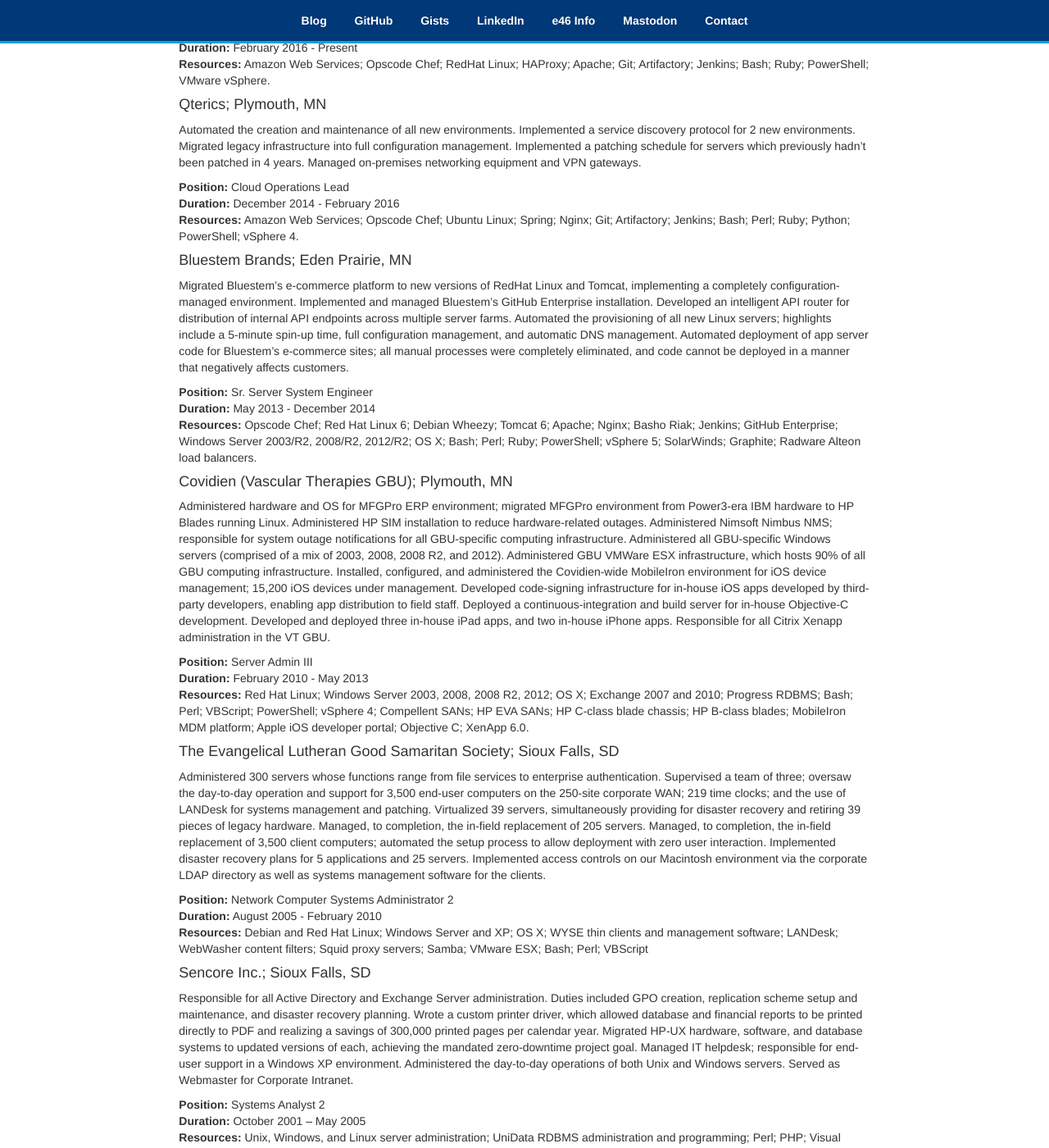
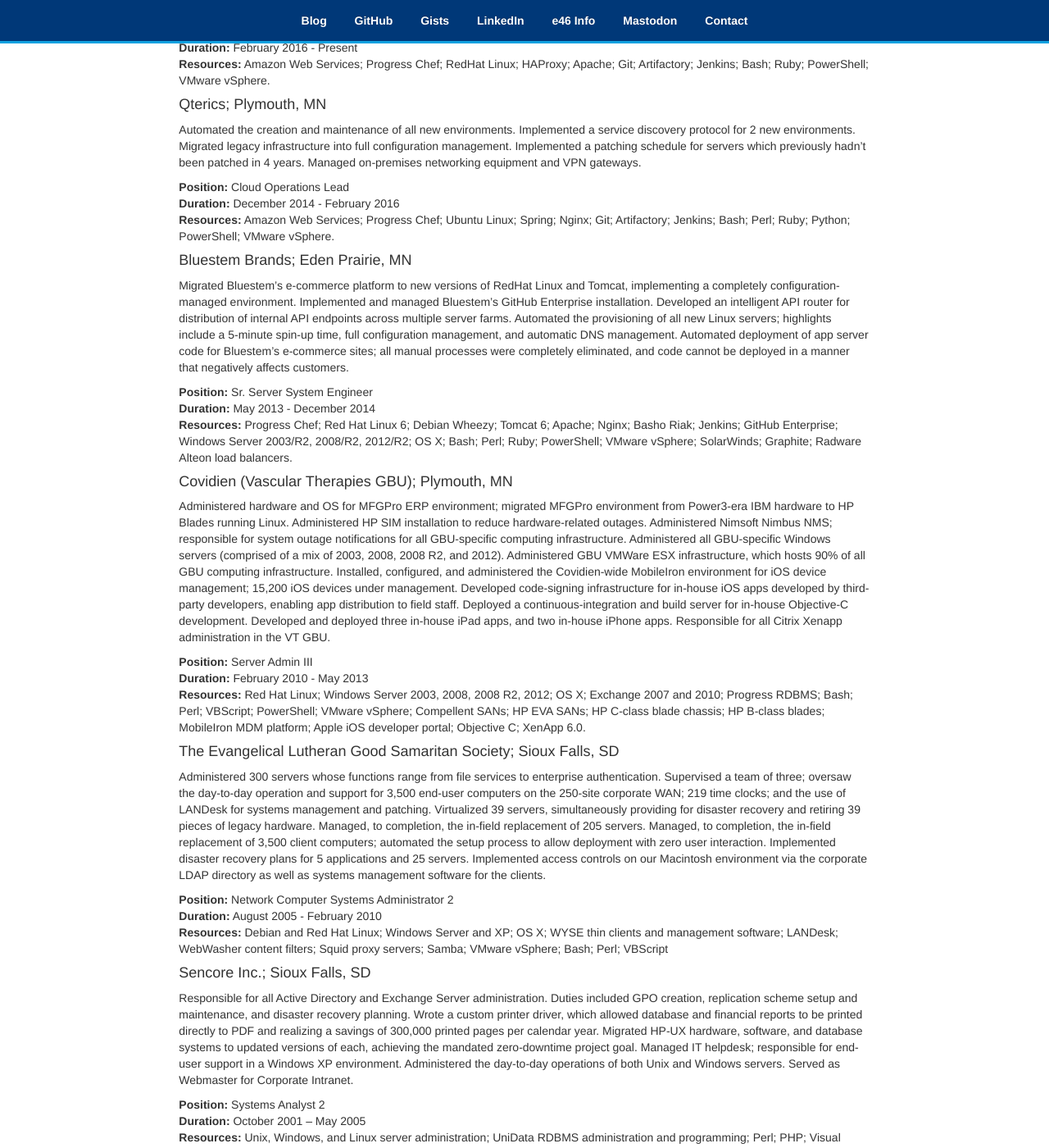
Before and after one commit to rpunt/rpunt.github.io, a Jekyll site: the page built from index.md, in a window 1280 px wide and 1400 px high, scrolled down 464 px. Shown: the whole window at 82% size. Built offline with Jekyll 4.4.1, drawn with Linux system fonts in a browser that asks for light colours; our own code applies the rules of GitHub Pages for plain Markdown files; some of the changed text lies outside the part shown.

Commit message:
consistent use of "VMware vSphere"

```diff
--- a/index.md
+++ b/index.md
@@ -20,7 +20,7 @@
 
 **Position:** Principal Engineer, Web Infrastructure<br />
 **Duration:** February 2016 - Present<br />
-**Resources:** Amazon Web Services; Opscode Chef; RedHat Linux; HAProxy; Apache; Git; Artifactory; Jenkins; Bash; Ruby; PowerShell; VMware vSphere.
+**Resources:** Amazon Web Services; Progress Chef; RedHat Linux; HAProxy; Apache; Git; Artifactory; Jenkins; Bash; Ruby; PowerShell; VMware vSphere.
 
 #### Qterics; Plymouth, MN
 
@@ -28,7 +28,7 @@
 
 **Position:** Cloud Operations Lead<br />
 **Duration:** December 2014 - February 2016<br />
-**Resources:** Amazon Web Services; Opscode Chef; Ubuntu Linux; Spring; Nginx; Git; Artifactory; Jenkins; Bash; Perl; Ruby; Python; PowerShell; vSphere 4.
+**Resources:** Amazon Web Services; Progress Chef; Ubuntu Linux; Spring; Nginx; Git; Artifactory; Jenkins; Bash; Perl; Ruby; Python; PowerShell; VMware vSphere.
 
 #### Bluestem Brands; Eden Prairie, MN
 
@@ -36,7 +36,7 @@
 
 **Position:** Sr. Server System Engineer<br />
 **Duration:** May 2013 - December 2014<br />
-**Resources:** Opscode Chef; Red Hat Linux 6; Debian Wheezy; Tomcat 6; Apache; Nginx; Basho Riak; Jenkins; GitHub Enterprise; Windows Server 2003/R2, 2008/R2, 2012/R2; OS X; Bash; Perl; Ruby; PowerShell; vSphere 5; SolarWinds; Graphite; Radware Alteon load balancers.
+**Resources:** Progress Chef; Red Hat Linux 6; Debian Wheezy; Tomcat 6; Apache; Nginx; Basho Riak; Jenkins; GitHub Enterprise; Windows Server 2003/R2, 2008/R2, 2012/R2; OS X; Bash; Perl; Ruby; PowerShell; VMware vSphere; SolarWinds; Graphite; Radware Alteon load balancers.
 
 #### Covidien (Vascular Therapies GBU); Plymouth, MN
 
@@ -44,7 +44,7 @@
 
 **Position:** Server Admin III<br />
 **Duration:** February 2010 - May 2013<br />
-**Resources:** Red Hat Linux; Windows Server 2003, 2008, 2008 R2, 2012; OS X; Exchange 2007 and 2010; Progress RDBMS; Bash; Perl; VBScript; PowerShell; vSphere 4; Compellent SANs; HP EVA SANs; HP C-class blade chassis; HP B-class blades; MobileIron MDM platform; Apple iOS developer portal; Objective C; XenApp 6.0.
+**Resources:** Red Hat Linux; Windows Server 2003, 2008, 2008 R2, 2012; OS X; Exchange 2007 and 2010; Progress RDBMS; Bash; Perl; VBScript; PowerShell; VMware vSphere; Compellent SANs; HP EVA SANs; HP C-class blade chassis; HP B-class blades; MobileIron MDM platform; Apple iOS developer portal; Objective C; XenApp 6.0.
 
 #### The Evangelical Lutheran Good Samaritan Society; Sioux Falls, SD
 
@@ -52,7 +52,7 @@
 
 **Position:** Network Computer Systems Administrator 2<br />
 **Duration:** August 2005 - February 2010<br />
-**Resources:** Debian and Red Hat Linux; Windows Server and XP; OS X; WYSE thin clients and management software; LANDesk; WebWasher content filters; Squid proxy servers; Samba; VMware ESX; Bash; Perl; VBScript
+**Resources:** Debian and Red Hat Linux; Windows Server and XP; OS X; WYSE thin clients and management software; LANDesk; WebWasher content filters; Squid proxy servers; Samba; VMware vSphere; Bash; Perl; VBScript
 
 #### Sencore Inc.; Sioux Falls, SD
 
@@ -72,7 +72,7 @@
 
 ### Language, Software, and Operating System Proficiencies
 
-Apache, BASH, BIND, Opscode Chef, CSS, HP SIM, HP-UX, HTML, IIS, Linux, MobileIron MDM, MS Exchange, MySQL, Nginx, Nimsoft NimBUS, Objective C, OS X, Perl, PHP, Ruby, Samba, Sensu, SQL, Tomcat, VBScript, VMware vSphere, Windows
+Apache, BASH, BIND, Progress Chef, CSS, HP SIM, HP-UX, HTML, IIS, Linux, MobileIron MDM, MS Exchange, MySQL, Nginx, Nimsoft NimBUS, Objective C, OS X, Perl, PHP, Ruby, Samba, Sensu, SQL, Tomcat, VBScript, VMware vSphere, Windows
 
 ### Training
 
```
